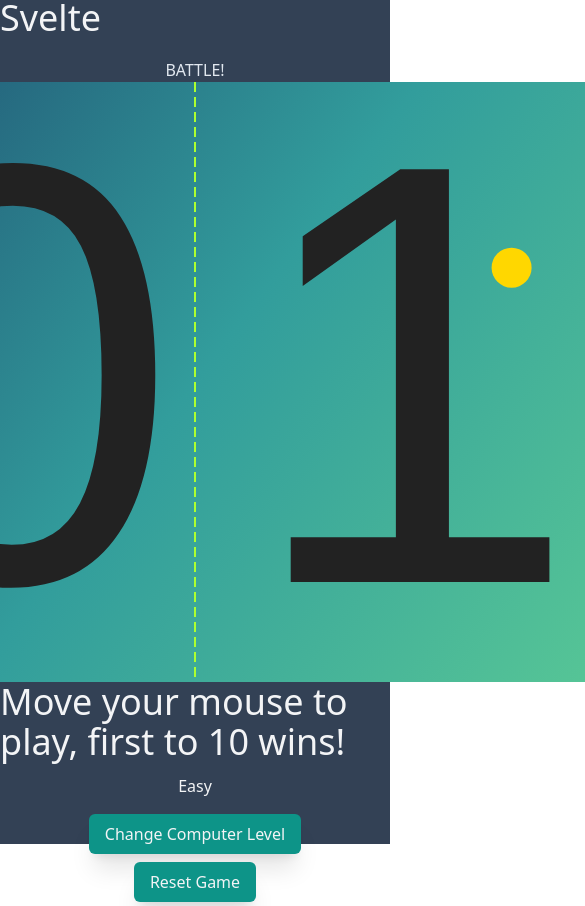
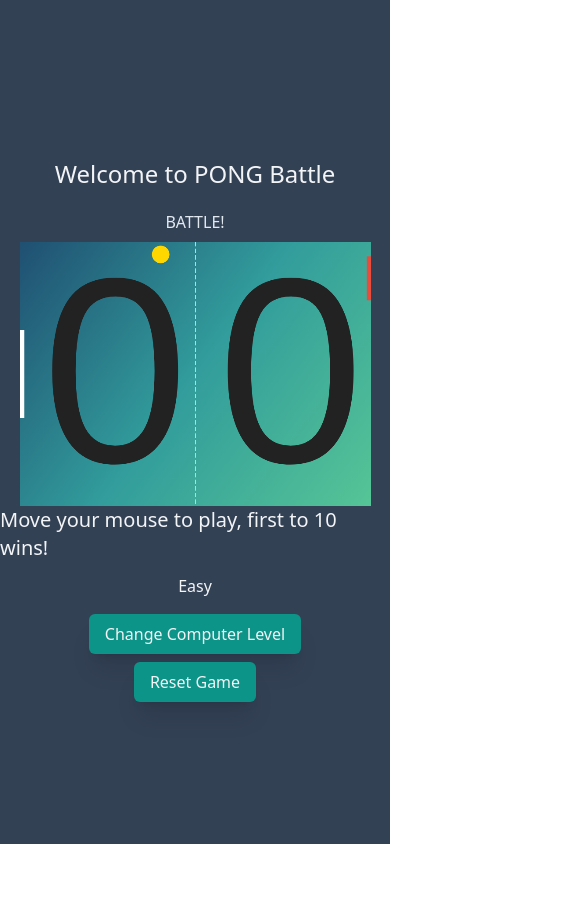
Before and after one commit to greatng/pong, a SvelteKit app: page / in a window 390 px wide. Shown: the whole page, 585 px wide, since content can reach past the window. After the commit the page ends 844 px from the top, so only its background shows below. Built offline with nearby package versions, Linux system fonts and the light colour scheme.

Commit message:
fix minor issues, mobile compat

```diff
--- a/src/app.postcss
+++ b/src/app.postcss
@@ -3,3 +3,17 @@
 @tailwind base;
 @tailwind components;
 @tailwind utilities;
+
+canvas {
+  @media screen and (max-width: 768px) {
+    width: 90vw;
+    height: calc(90vw * 0.75);
+  }
+
+  @media screen and (min-width: 800px) and (min-height: 600px) {
+    width: 80vw;
+    max-width: 800px;
+    max-height: 600px;
+    height: calc(80vw * 0.75);
+  }
+}
--- a/src/lib/page.model.ts
+++ b/src/lib/page.model.ts
@@ -1,19 +1,19 @@
 export enum WINNER_STATUS {
   WON = 'You won!',
   LOST = 'You lost!',
-    RESET = 'BATTLE!'
+  RESET = 'BATTLE!',
 }
 
 export enum DIFFICULTY {
   EASY = 'Easy',
   MEDIUM = 'Medium',
-    HARD = 'Hard'
+  HARD = 'Hard',
 }
 
 export enum COMPUTER_LEVEL {
   Easy = 0.05,
   Medium = 0.1,
-    Hard = 0.2
+  Hard = 0.2,
 }
 
 export type Position = {
--- a/src/routes/+page.svelte
+++ b/src/routes/+page.svelte
@@ -1,38 +1,10 @@
-<div
-    class="flex flex-col items-center w-screen h-screen bg-slate-700 justify-center"
->
-    <p class="font-medium text-4xl text-gray-100 my-5">
-        Welcome to PONG in Svelte
-    </p>
-    <p class="text-slate-200 h-8">{winner}</p>
-    <canvas class="bg-gray-100" width="800" height="600" />
-    <div class="flex flex-col items-center justify-evenly">
-        <p class="font-medium text-4xl text-gray-100">
-            Move your mouse to play, first to 10 wins!
-        </p>
-        <p class="text-gray-100 my-3">{difficulty}</p>
-        <button
-            on:click={changeComputerLevel}
-            class="bg-teal-600 text-gray-100 font-medium px-4 py-2 rounded-md shadow-xl
-			hover:bg-teal-500 transition duration-300 ease-in-out my-1"
-            >Change Computer Level
-        </button>
-        <button
-            on:click={resetGame}
-            class="bg-teal-600 text-gray-100 font-medium px-4 py-2 rounded-md shadow-xl
-			hover:bg-teal-500 transition duration-300 ease-in-out my-1"
-            >Reset Game
-        </button>
-    </div>
-</div>
-
 <script lang="ts">
   import {
     COMPUTER_LEVEL,
     DIFFICULTY,
     WINNER_STATUS,
     type PlayerState,
-        type BallState
+    type BallState,
   } from '$lib/page.model.js';
   import { onMount } from 'svelte';
 
@@ -58,11 +30,11 @@
 
     const userInitalState: PlayerState = {
       x: 0,
-            y: (canvas.height - 100) / 2,
+      y: (canvas.height - 200) / 2,
       width: 10,
       height: 200,
       score: 0,
-            color: 'WHITE'
+      color: 'WHITE',
     };
 
     const comInitalState: PlayerState = {
@@ -71,7 +43,7 @@
       width: 10,
       height: 100,
       score: 0,
-            color: '#E74C3C'
+      color: '#E74C3C',
     };
 
     const ball: BallState = {
@@ -81,8 +53,9 @@
       velocityX: 5,
       velocityY: 5,
       speed: 5,
-            color: '#FFD700'
+      color: '#FFD700',
     };
+
     let user = { ...userInitalState };
     let com = { ...comInitalState };
     const net = {
@@ -90,7 +63,7 @@
       y: 0,
       height: 10,
       width: 2,
-            color: '#ADFF2F'
+      color: '#ADFF2F',
     };
 
     resetGame = () => {
@@ -99,23 +72,12 @@
       resetBall();
     };
 
-        const drawRect = (
-            x: number,
-            y: number,
-            w: number,
-            h: number,
-            color: string
-        ) => {
+    const drawRect = (x: number, y: number, w: number, h: number, color: string) => {
       ctx.fillStyle = color;
       ctx.fillRect(x, y, w, h);
     };
 
-        const drawRectWithGradient = (
-            x: number,
-            y: number,
-            w: number,
-            h: number
-        ) => {
+    const drawRectWithGradient = (x: number, y: number, w: number, h: number) => {
       const gradient = ctx.createLinearGradient(0, 0, w, h);
       gradient.addColorStop(0, '#205072');
       gradient.addColorStop(0.5, '#329D9C');
@@ -131,12 +93,7 @@
       ctx.closePath();
       ctx.fill();
     };
-        const drawText = (
-            text: string | number,
-            x: number,
-            y: number,
-            color: string
-        ) => {
+    const drawText = (text: string | number, x: number, y: number, color: string) => {
       ctx.fillStyle = color;
       ctx.font = '600px sans-serif';
       ctx.fillText(text.toString(), x, y);
@@ -144,12 +101,7 @@
     const render = () => {
       drawRectWithGradient(0, 0, canvas.width, canvas.height);
       drawText(user.score, 50, canvas.height - 100, '#222');
-            drawText(
-                com.score,
-                canvas.width / 2 + 50,
-                canvas.height - 100,
-                '#222'
-            );
+      drawText(com.score, canvas.width / 2 + 50, canvas.height - 100, '#222');
       drawNet();
       drawRect(user.x, user.y, user.width, user.height, user.color);
       drawRect(com.x, com.y, com.width, com.height, com.color);
@@ -164,12 +116,7 @@
       p.bottom = p.y + p.height;
       p.left = p.x;
       p.right = p.x + p.width;
-            return (
-                p.left < b.right &&
-                p.top < b.bottom &&
-                p.right > b.left &&
-                p.bottom > b.top
-            );
+      return p.left < b.right && p.top < b.bottom && p.right > b.left && p.bottom > b.top;
     };
     const resetBall = () => {
       ball.x = canvas.width / 2;
@@ -177,14 +124,17 @@
       ball.velocityX = -ball.velocityX;
       ball.speed = 10;
     };
+
+    const resetPaddles = () => {
+      user.y = (canvas.height - 100) / 2;
+      com.y = (canvas.height - 100) / 2;
+    };
+
     const update = () => {
       ball.x += ball.velocityX;
       ball.y += ball.velocityY;
       com.y += (ball.y - (com.y + com.height / 2)) * computerLevel;
-            if (
-                ball.y + ball.radius > canvas.height ||
-                ball.y - ball.radius < 0
-            ) {
+      if (ball.y + ball.radius > canvas.height || ball.y - ball.radius < 0) {
         ball.velocityY = -ball.velocityY;
       }
       const player = ball.x < canvas.width / 2 ? user : com;
@@ -201,17 +151,18 @@
       if (ball.x - ball.radius < 0) {
         com.score++;
         resetBall();
+        resetPaddles();
       } else if (ball.x + ball.radius > canvas.width) {
         user.score++;
         resetBall();
+        resetPaddles();
       }
 
       if (user.score === 10 || com.score === 10) {
         const WINNER_TIMEOUT = 10000;
 
         alert('Game Over');
-                winner =
-                    user.score === 10 ? WINNER_STATUS.WON : WINNER_STATUS.LOST;
+        winner = user.score === 10 ? WINNER_STATUS.WON : WINNER_STATUS.LOST;
         resetGame();
         setTimeout(() => {
           winner = WINNER_STATUS.RESET;
@@ -224,19 +175,22 @@
     };
     const fps = 60;
     setInterval(game, 1000 / fps);
+
     const movePaddle = (e: MouseEvent | TouchEvent) => {
+      e.preventDefault();
       let rect = canvas.getBoundingClientRect();
       if (e instanceof MouseEvent) {
         user.y = e.clientY - rect.top - user.height / 2;
       } else {
-                const touch = e.changedTouches;
-                for (let i = 0; i < touch.length; i++) {
-                    user.y = touch[i].clientY - rect.top - user.height / 2;
-                }
+        const touch = e.changedTouches[e.changedTouches.length - 1];
+        user.y = touch.clientY - rect.top - user.height / 2;
       }
     };
     canvas.addEventListener('mousemove', movePaddle);
     canvas.addEventListener('touchmove', movePaddle);
+    canvas.addEventListener('touchstart', (e) => {
+      e.preventDefault();
+    });
     const drawNet = () => {
       for (let i = 0; i <= canvas.height; i += 15) {
         drawRect(net.x, net.y + i, net.width, net.height, net.color);
@@ -244,3 +198,25 @@
     };
   });
 </script>
+
+<div class="flex flex-col items-center w-screen h-screen bg-slate-700 justify-center">
+  <p class="font-medium text-2xl text-gray-100 my-5">Welcome to PONG Battle</p>
+  <p class="text-slate-200 h-8">{winner}</p>
+  <canvas class="bg-gray-100" width="800" height="600" />
+  <div class="flex flex-col items-center justify-evenly">
+    <p class="font-medium text-xl text-gray-100">Move your mouse to play, first to 10 wins!</p>
+    <p class="text-gray-100 my-3">{difficulty}</p>
+    <button
+      on:click={changeComputerLevel}
+      class="bg-teal-600 text-gray-100 font-medium px-4 py-2 rounded-md shadow-xl
+			hover:bg-teal-500 transition duration-300 ease-in-out my-1"
+      >Change Computer Level
+    </button>
+    <button
+      on:click={resetGame}
+      class="bg-teal-600 text-gray-100 font-medium px-4 py-2 rounded-md shadow-xl
+			hover:bg-teal-500 transition duration-300 ease-in-out my-1"
+      >Reset Game
+    </button>
+  </div>
+</div>
```
Also changed, not shown: src/routes/+layout.svelte (+4 -4 lines), .eslintrc.cjs, src/app.html (indentation only), 1 other file (tests, documents, lock files or other folders). Lines whose indentation alone changed are shown as unchanged.
